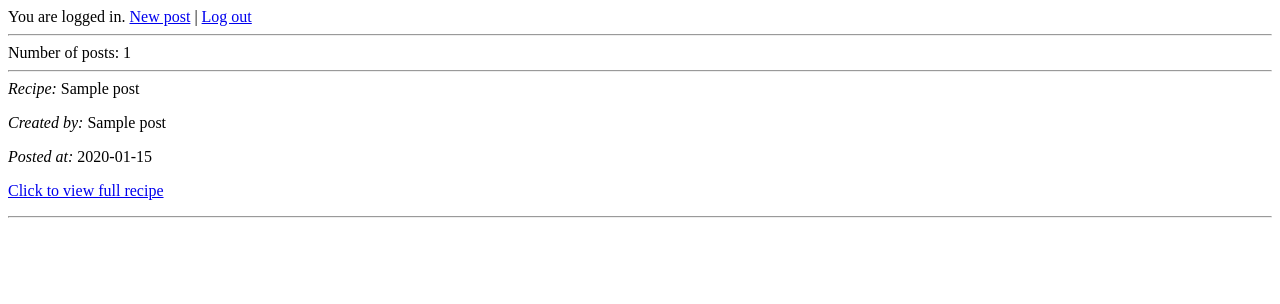
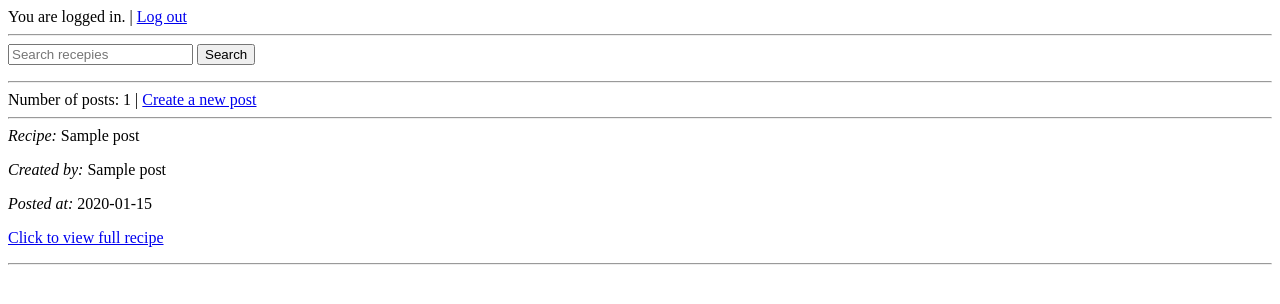
Before and after one commit to ainkeri/Reseptien-hallintasovellus, a Flask app: template src/templates/main.html in a window 1280 px wide. Shown: the top 304 px of the page. Run offline with Flask 3, Linux system fonts and the light colour scheme; the template is opened without the code that fills it: most values are stand-ins (such as "Sample title", 1, 10 or a date in 2020).

Commit message:
Created a search engine form on the top of the page.

```diff
--- a/src/templates/main.html
+++ b/src/templates/main.html
@@ -1,7 +1,12 @@
-You are logged in.
-<a href="/new">New post</a> | <a href="/logout">Log out</a>
+You are logged in. | <a href="/logout">Log out</a>
 <hr>
-Number of posts: {{ count }}
+<form action="/search" method="GET">
+    <input type="text" name="query" placeholder="Search recepies">
+    <button type="submit">Search</button>
+</form>
+
+<hr>
+Number of posts: {{ count }} | <a href="/new">Create a new post</a>
 <hr>
 {% for post in recipes %}
     <i>Recipe:</i> {{ post[1] }}
```
